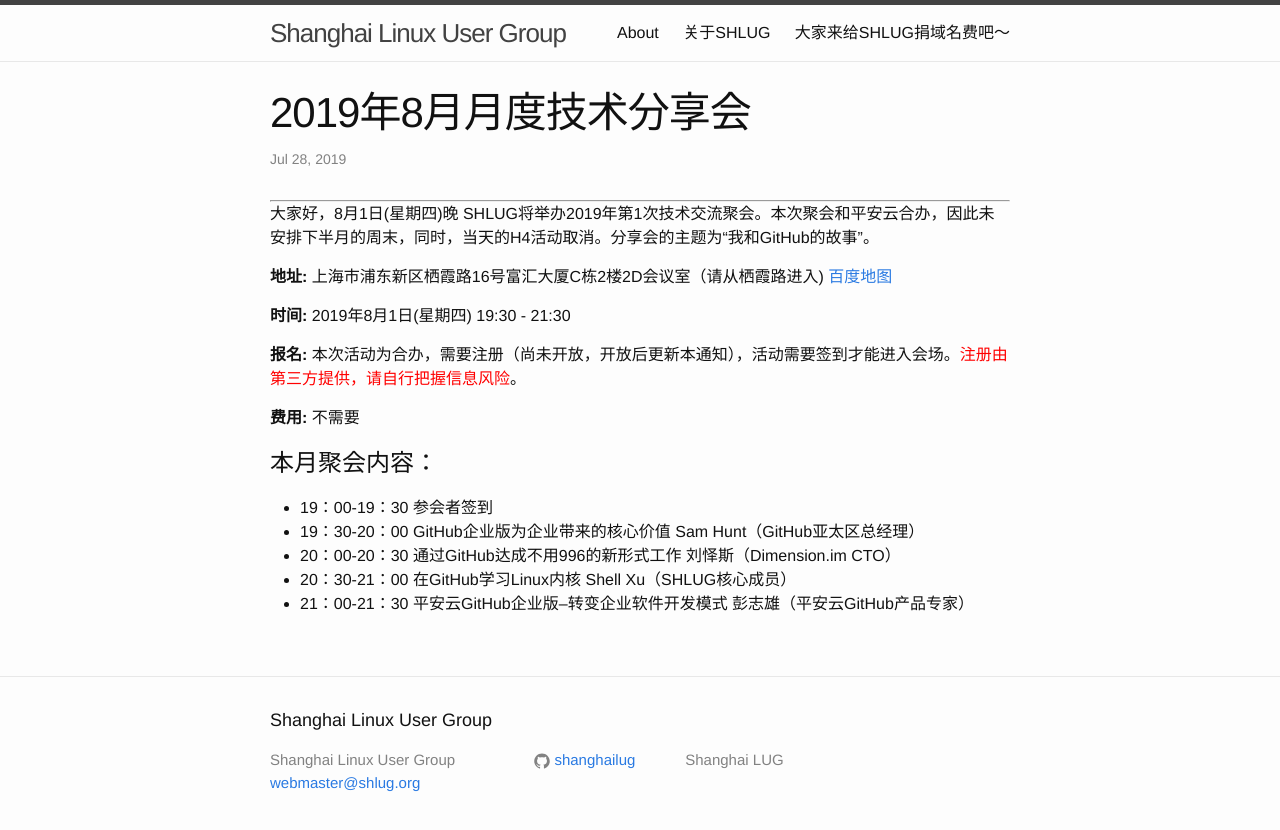
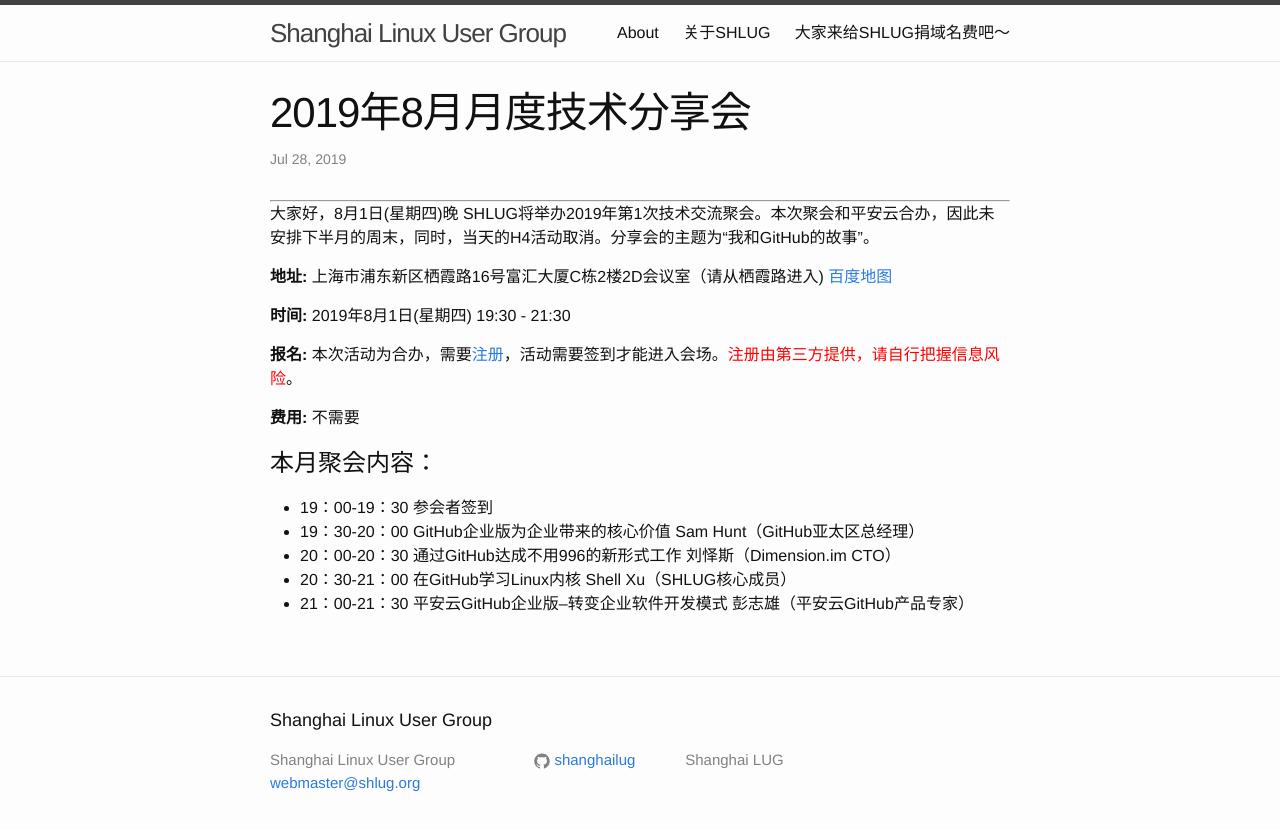
Before and after one commit to shanghailug/shanghailug.github.io, a Jekyll site: the page built from _posts/2019-07-28-monthly.markdown, in a window 1280 px wide. Shown: the top 830 px of the page. Built offline with Jekyll 4.4.1, drawn with Linux system fonts in a browser that asks for light colours.

Commit message:
update reg url for monthly meetup

```diff
--- a/_posts/2019-07-28-monthly.markdown
+++ b/_posts/2019-07-28-monthly.markdown
@@ -11,7 +11,7 @@
 
 **时间:** 2019年8月1日(星期四) 19:30 - 21:30
 
-**报名:** 本次活动为合办，需要注册（尚未开放，开放后更新本通知），活动需要签到才能进入会场。<span style="color:red">注册由第三方提供，请自行把握信息风险</span>。
+**报名:** 本次活动为合办，需要[注册][2]，活动需要签到才能进入会场。<span style="color:red">注册由第三方提供，请自行把握信息风险</span>。
 
 **费用:** 不需要
 
```
Also changed, not shown: other parts of _posts/2019-07-28-monthly.markdown (+1 -0 lines).
